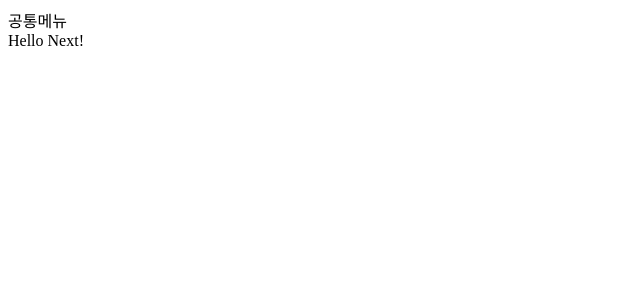
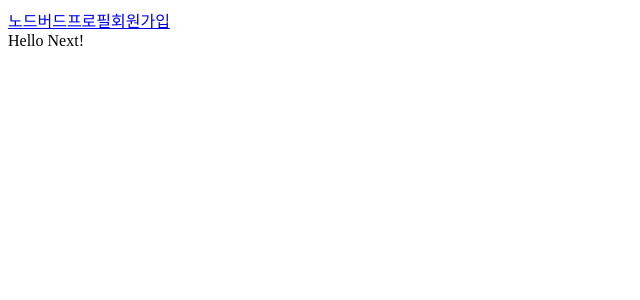
Before and after one commit to KIMINJOONG/nodebird-renual, a Next.js app in the folder front/: page / in a window 1280 px wide. Shown: the top 300 px of the page, without its empty margins (0-640 px from the left). Built offline with nearby package versions, Linux system fonts and the light colour scheme.

Commit message:
1.6 Link와 eslint

```diff
--- a/front/components/AppLayout.js
+++ b/front/components/AppLayout.js
@@ -1,11 +1,28 @@
 // @ts-nocheck
 import React from "react";
 import PropTypes from "prop-types";
+import Link from "next/link";
 
 const AppLayout = ({ children }) => {
   return (
     <div>
-            <div>공통메뉴</div>
+      <div>
+        <Link href="/">
+          <a>
+            노드버드
+          </a>
+        </Link>
+        <Link href="/profile">
+          <a>
+            프로필
+          </a>
+        </Link>
+        <Link href="/signup">
+          <a>
+            회원가입
+          </a>
+        </Link>
+      </div>
       {children}
     </div>
   );
--- a/front/package.json
+++ b/front/package.json
@@ -16,5 +16,11 @@
         "prop-types": "^15.7.2",
         "react": "^16.13.1",
         "react-dom": "^16.13.1"
+    },
+    "devDependencies": {
+        "eslint": "^7.5.0",
+        "eslint-plugin-import": "^2.22.0",
+        "eslint-plugin-react": "^7.20.5",
+        "eslint-plugin-react-hooks": "^4.0.8"
     }
 }
```
Also changed, not shown: 1 other file (tests, documents, lock files or other folders). Lines whose indentation alone changed are shown as unchanged.
